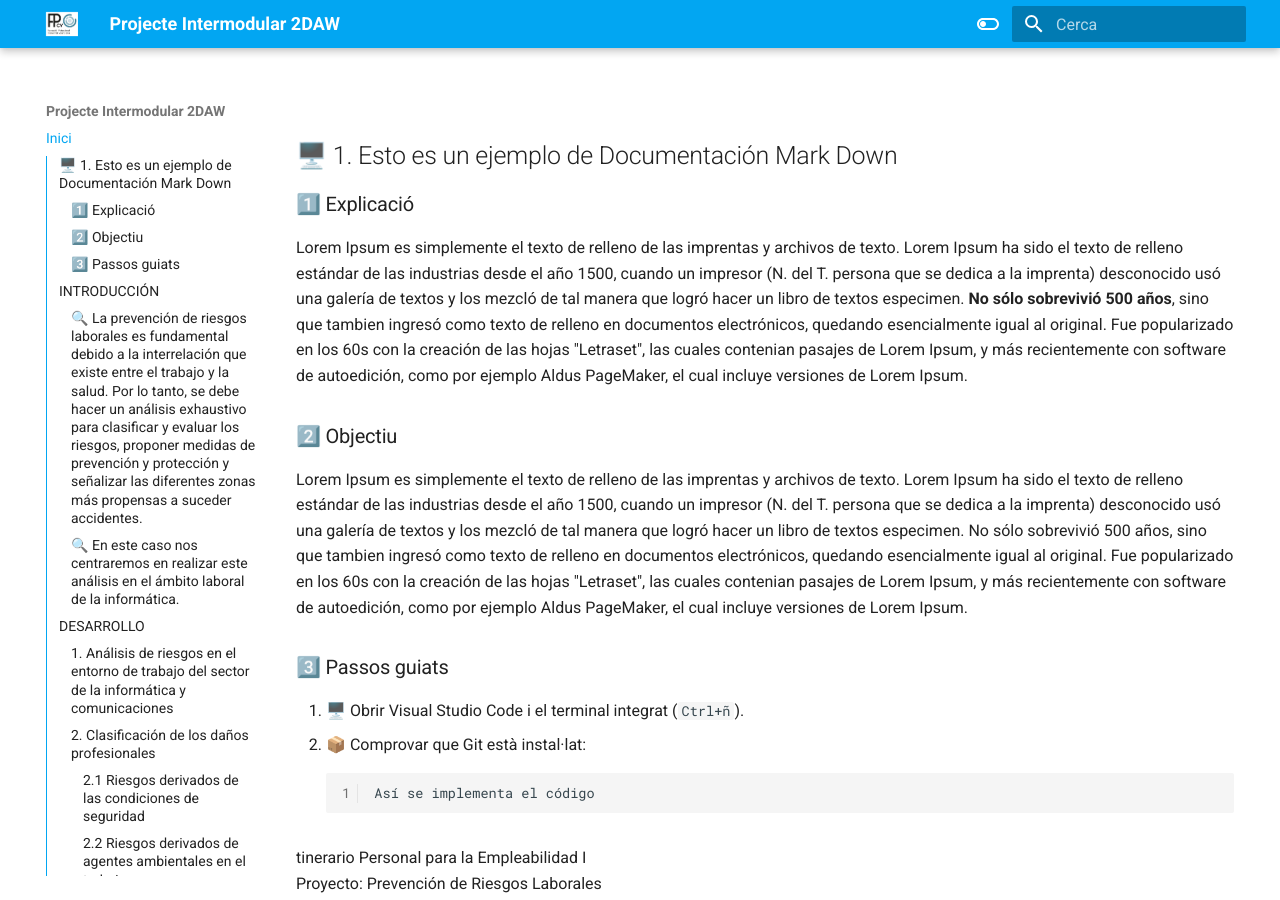
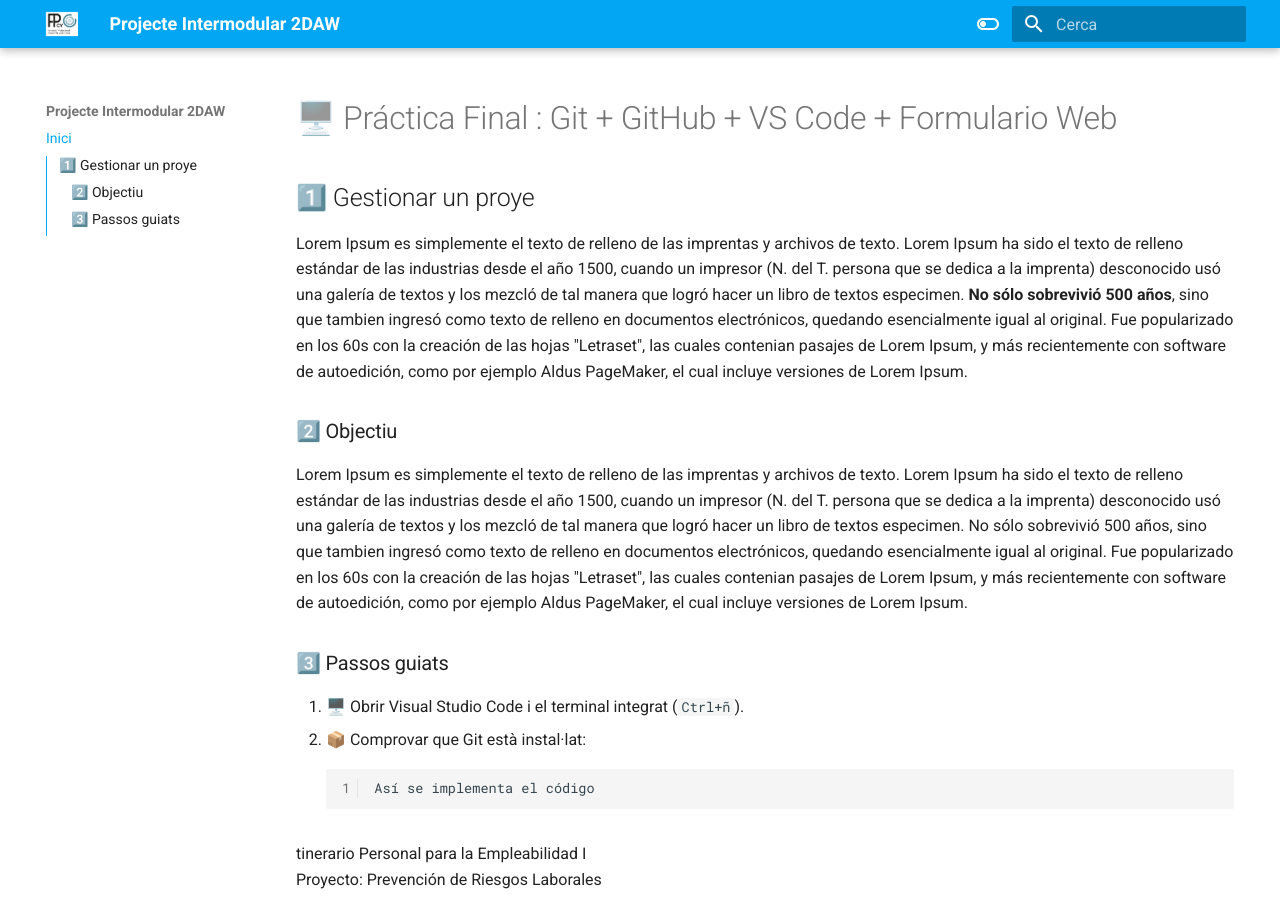
Before and after one commit to PI-Carlos-Nadia/PI, an MkDocs documentation site: the page built from docs/index.md, in a window 1280 px wide and 900 px high. Built offline with MkDocs 1.6.1 and Material for MkDocs 9.7.7, drawn with Linux system fonts in a browser that asks for light colours.

Commit message:
Markdown de la documentación iniciado

```diff
--- a/docs/index.md
+++ b/docs/index.md
@@ -1,6 +1,6 @@
-## 🖥️ 1. Esto es un ejemplo de Documentación Mark Down
+# 🖥️ Práctica Final : Git + GitHub + VS Code + Formulario Web
 
-### 1️⃣ Explicació
+## 1️⃣ Gestionar un proye
 Lorem Ipsum es simplemente el texto de relleno de las imprentas y archivos de texto. Lorem Ipsum ha sido el texto de relleno estándar de las industrias desde el año 1500, cuando un impresor (N. del T. persona que se dedica a la imprenta) desconocido usó una galería de textos y los mezcló de tal manera que logró hacer un libro de textos especimen. **No sólo sobrevivió 500 años**, sino que tambien ingresó como texto de relleno en documentos electrónicos, quedando esencialmente igual al original. Fue popularizado en los 60s con la creación de las hojas "Letraset", las cuales contenian pasajes de Lorem Ipsum, y más recientemente con software de autoedición, como por ejemplo Aldus PageMaker, el cual incluye versiones de Lorem Ipsum.
 
 ### 2️⃣ Objectiu
```
Also changed, not shown: docs/Sprint1.md (added, +29 -0 lines).
